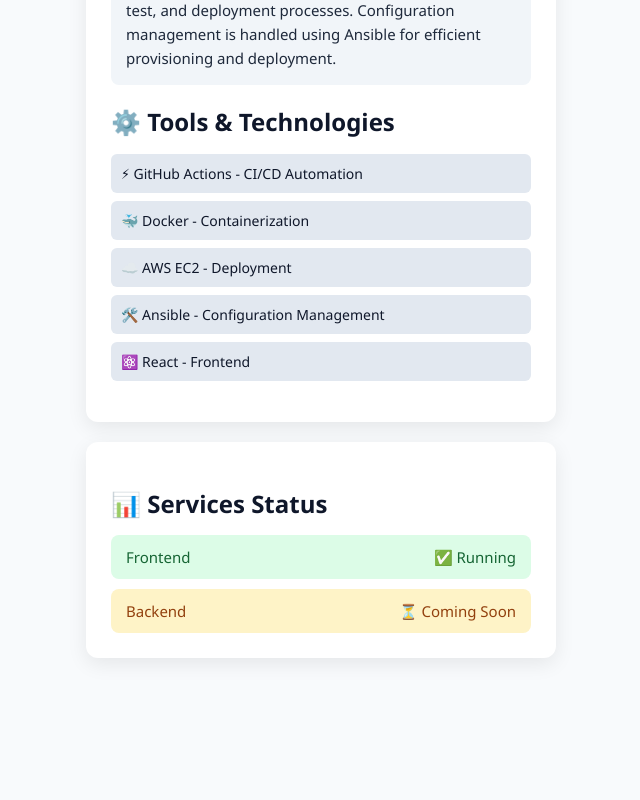
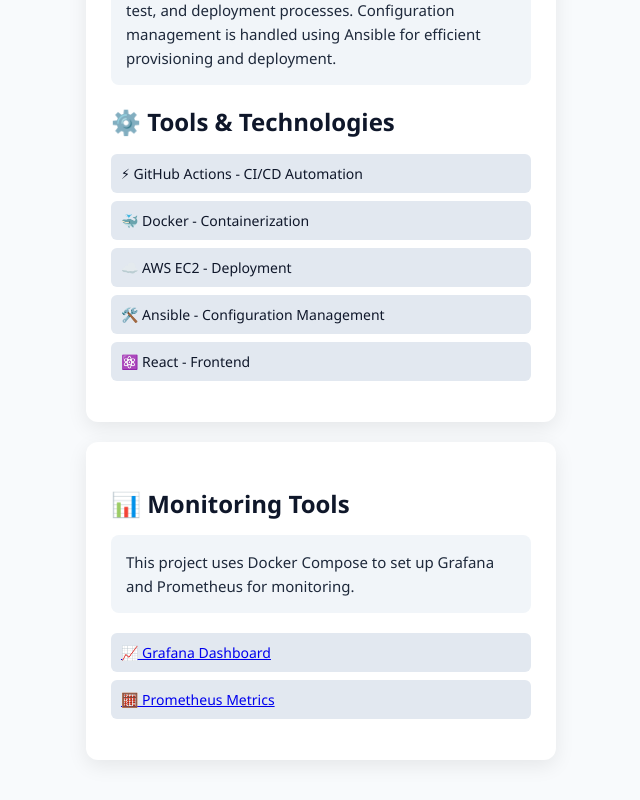
Before and after one commit to Saipriyakapuganti/devops-assignment, a React (Create React App) app: page / in a window 1280 px wide. Shown: the part 396-1196 px from the top of the page, without its empty margins (319-959 px from the left). Before the commit the page ends 1114 px from the top, so only its background shows below. Built offline with nearby package versions, Linux system fonts and the light colour scheme.

Commit message:
Web page changes

```diff
--- a/src/App.js
+++ b/src/App.js
@@ -29,18 +29,32 @@
         </ul>
       </div>
 
+      {/* New Monitoring Tools Card */}
       <div className="card">
-        <h2>📊 Services Status</h2>
-
-        <div className="service running">
-          <span>Frontend</span>
-          <span>✅ Running</span>
-        </div>
-
-        <div className="service pending">
-          <span>Backend</span>
-          <span>⏳ Coming Soon</span>
-        </div>
+        <h2>📊 Monitoring Tools</h2>
+        <p className="description">
+          This project uses Docker Compose to set up Grafana and Prometheus for monitoring.
+        </p>
+        <ul className="tools">
+          <li>
+            <a
+              href="http://3.87.67.246:3000/d/adrgz4x/webapp-prometheus-dashboard"
+              target="_blank"
+              rel="noopener noreferrer"
+            >
+              📈 Grafana Dashboard
+            </a>
+          </li>
+          <li>
+            <a
+              href="http://3.87.67.246:9090"
+              target="_blank"
+              rel="noopener noreferrer"
+            >
+              🧮 Prometheus Metrics
+            </a>
+          </li>
+        </ul>
       </div>
     </div>
   );
```
